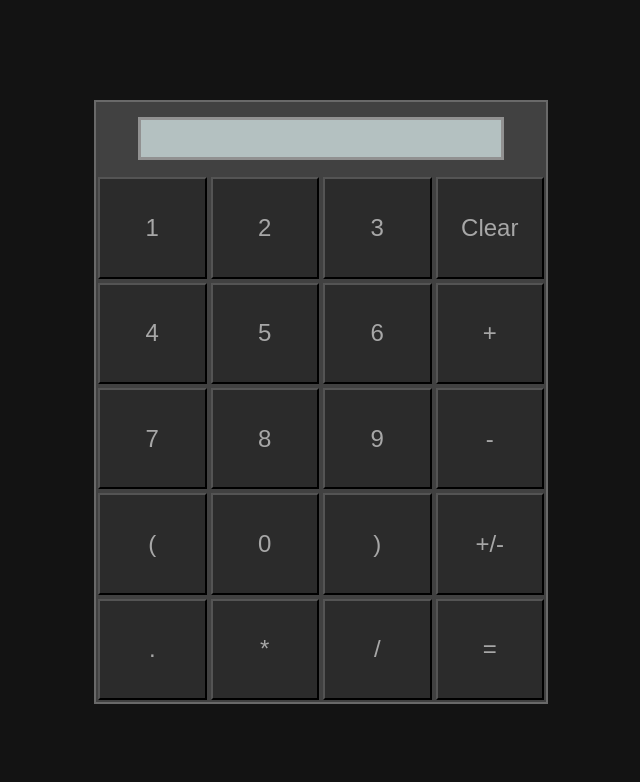
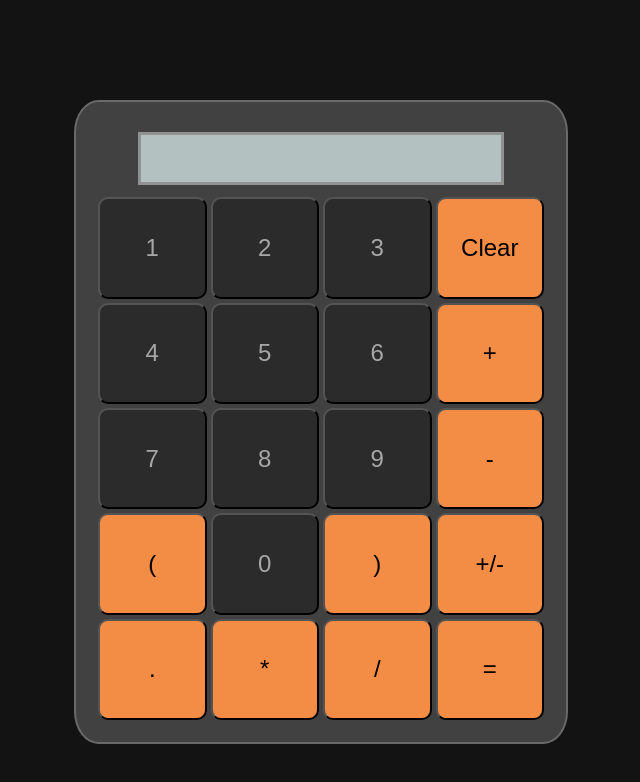
Before and after one commit to Benji153/Calculator, a plain HTML site: page index.html in a window 1280 px wide. Shown: the whole page, without its empty margins (319-959 px from the left). Drawn offline with Linux system fonts and the light colour scheme.

Commit message:
new color scheme

```diff
--- a/index.html
+++ b/index.html
@@ -36,7 +36,7 @@
             </button>
             <button class = "numButton" value = "6">6
             </button>
-            <button class = "numButton" value = "+">+
+            <button class = "numButton" id = "plus" value = "+">+
             </button>
         </div>
         <div class = "row">
@@ -46,25 +46,25 @@
             </button>
             <button class = "numButton" value = "9">9
             </button>
-            <button class = "numButton" value = "-">-
+            <button class = "numButton" id = "minu" value = "-">-
             </button>
         </div>
         <div class = "row">
-            <button class = "numButton" value = "(">(
+            <button class = "numButton" id = "lpar" value = "(">(
             </button>
             <button class = "numButton" value = "0">0
             </button>
-            <button class = "numButton" value = ")">)
+            <button class = "numButton" id = "rpar" value = ")">)
             </button>
             <button id = "negate">+/-
             </button>
         </div>
         <div class = "row">
-            <button class = "numButton" value = ".">.
+            <button class = "numButton" id = "dec" value = ".">.
             </button>
-            <button class = "numButton" value = "*">*
+            <button class = "numButton" id = "mult" value = "*">*
             </button>
-            <button class = "numButton" value = "/">/
+            <button class = "numButton" id = "divi" value = "/">/
             </button>
             <button id = "compute">=
             </button>
--- a/style.css
+++ b/style.css
@@ -7,6 +7,8 @@
     margin: auto;
     margin-top: 100px;
     background-color: rgb(65, 65, 65);
+    padding: 20px;
+    border-radius: 5%;
 }
 html{
     background-color: rgb(19, 19, 19);
@@ -28,6 +30,7 @@ button{
     font-size: 18pt;
     background-color: rgb(43, 43, 43);
     color: rgb(167, 167, 167);
+    border-radius: 10px;
 }
 button:hover{
     text-decoration: underline;
@@ -37,7 +40,7 @@ button:hover{
     border: 3px solid rgb(145, 145, 145);
     display: flex;
     width: 80%;
-    height: 50%;
+    height: 65%;
     margin: auto;
 
 }
@@ -50,3 +53,9 @@ button:hover{
     text-align: right;
     font-family: "Courier New";
 }
+
+#clear,#lpar,#rpar,#plus,#minu,#mult,#divi,#dec,#compute,#negate{
+    background-color: #f38d45;
+    color: black;
+
+}
```
